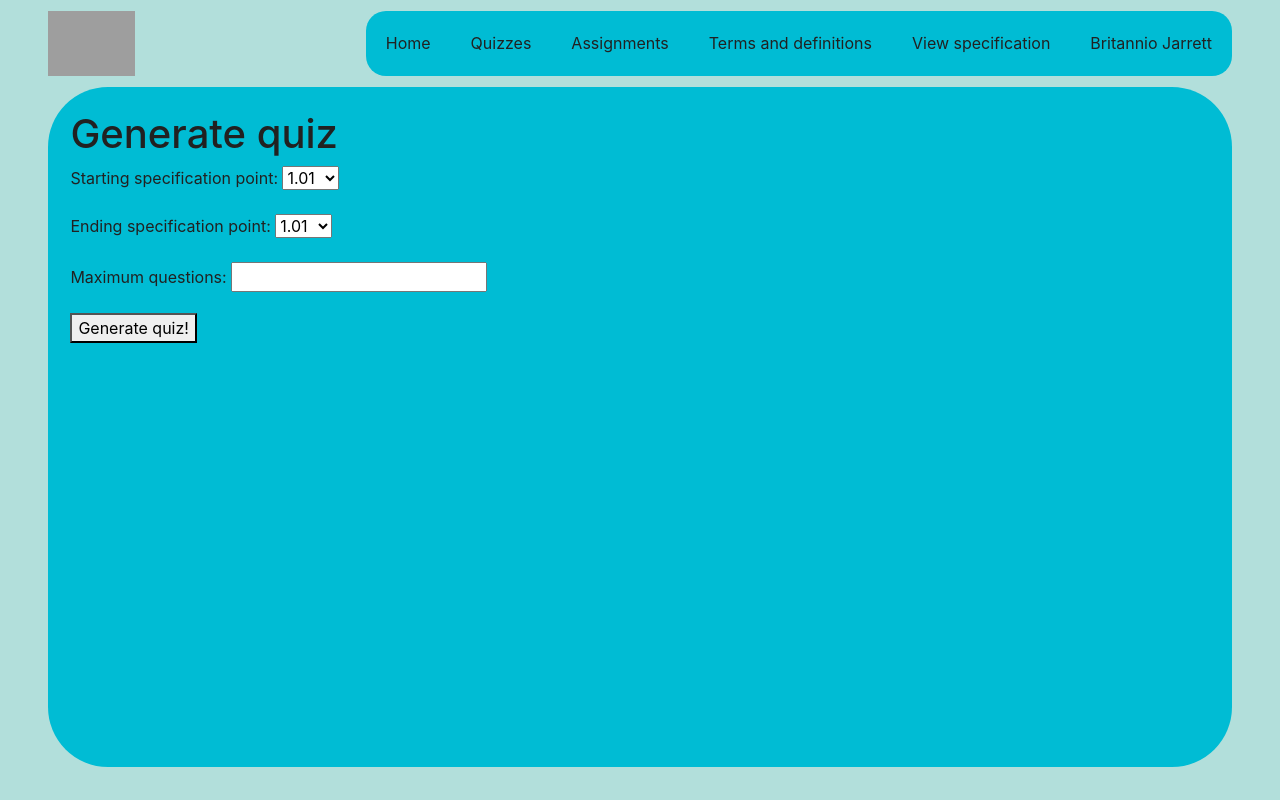
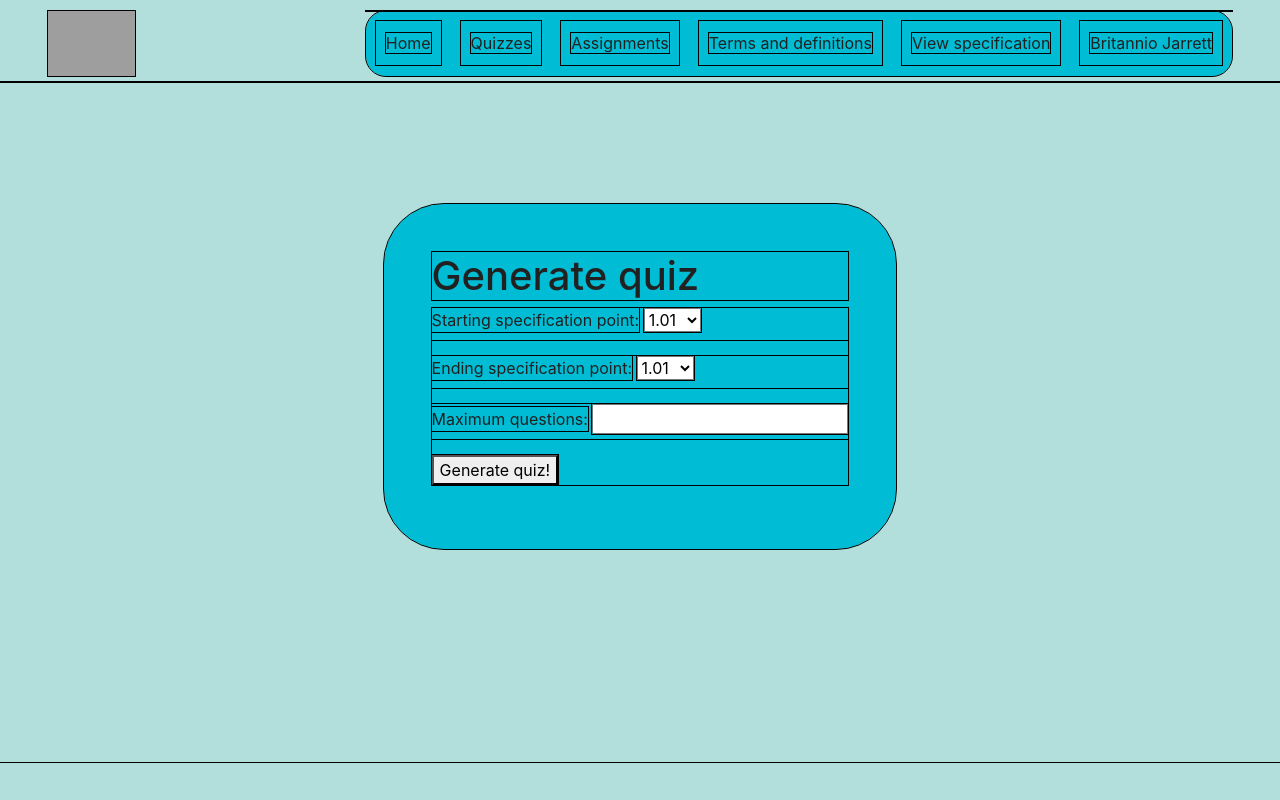
Before and after one commit to ottowhite/sci-sense, a Django app: page /generate_quiz in a window 1280 px wide. Run offline with Django 3.2, Linux system fonts and the light colour scheme; some libraries are stand-ins or nearby versions; grey boxes are pictures that could not be loaded.

Commit message:
fix quiz generation CSS

```diff
--- a/main_app/templates/main_app/base.html
+++ b/main_app/templates/main_app/base.html
@@ -29,7 +29,7 @@
                 /* used for making all element boundaries visible
                 in order to improve website formatting and maintainability */
                 * {
-                    outline: 0px black solid;
+                    outline: 1px black solid;
                 }
 
                 body {
--- a/main_app/templates/main_app/generate_quiz.html
+++ b/main_app/templates/main_app/generate_quiz.html
@@ -4,11 +4,19 @@
 {% block stylesheets %}
     {{ block.super }}
 
+    <style id='generate-quiz-css'>
+        #content {
+            padding: 3em;
+            margin-bottom: 6em;
+
+            justify-self: center;
+            align-self: center;
+        }
+    </style>
 {% endblock %}
 
 {% block scripts %}
     {{ block.super }}
-
 {% endblock %}
 
 {% block content %}
@@ -21,5 +29,4 @@
 
         <button type="submit">Generate quiz!</button>
     </form>
-
 {% endblock content %}
--- a/main_app/templates/main_app/logged_in.html
+++ b/main_app/templates/main_app/logged_in.html
@@ -9,16 +9,23 @@
         as it is responsible for styling the navigation bar and
         empty content block */
 
+        /* Overall wrapper CSS */
+        #wrapper {
+            position: relative;
+
+            height: 100%;
+        }
+
         /* navbar CSS */
         #top-bar-wrapper {
             display: grid;
             grid-template-columns: 1fr 9fr;
-            grid-gap: 0.7em;
 
 
             padding-top: 0.7em;
-            margin-right: 3em;
-            margin-left: 3em;
+            padding-right: 3em;
+            padding-left: 3em;
+            padding-bottom: 0.35em;
         }
 
         #nav-box {
@@ -58,9 +65,13 @@
 
         /* Content CSS */
         .content-wrapper {
-            margin-right: 3em;
-            margin-left: 3em;
-            margin-top: 0.7em;
+            display: grid;
+
+            padding-right: 3em;
+            padding-left: 3em;
+            padding-top: 0.35em;
+
+            height: 85%;
         }
 
         .box {
@@ -69,15 +80,12 @@
             color: var(--primary-text);
             background-color: var(--primary-content);
         }
-
-        #content {
-            height: 85%;
-        }
     </style>
 {% endblock %}
 
 {% block body %}
 
+    <div id="wrapper">
         <!-- Wrapper for all navigation/top-bar related elements for all  -->
         <div id="top-bar-wrapper">
 
@@ -117,6 +125,8 @@
                 {% endblock content %}
             </div>
         </div>
+    </div>
+
 
 
 {% endblock body %}
--- a/main_app/templates/main_app/quiz.html
+++ b/main_app/templates/main_app/quiz.html
@@ -149,6 +149,10 @@
             background-color: var(--primary-hover);
         }
 
+        #content-wrapper {
+            height: 85%;
+        }
+
     </style>
 {% endblock %}
 
@@ -278,7 +282,7 @@
     <div id="context">
         <!-- The question queryset is iterated over, creating all question context elements -->
         {% for question in question_data %}
-            <h1 class="question-header q{{ forloop.counter }}">Question {{ forloop.counter }} (Spec: {{ question.spec_point }})</h1>
+            <h2 class="question-header q{{ forloop.counter }}">Question {{ forloop.counter }} (Spec: {{ question.spec_point }})</h1>
             <p class="question-paragraph q{{ forloop.counter }}">
                 {{ question.question }}
             </p>
--- a/main_app/views.py
+++ b/main_app/views.py
@@ -91,8 +91,13 @@ class QuizView(TemplateView):
         # are in the wrong order
         (start, end) = (end, start) if start > end else (start, end)
 
-        # ensuring that there can be no more than 30 questions in a quiz
-        maximum = 30 if maximum > 30 else maximum
+        # ensuring that there can be no more than 30 questions in a quiz, and that numbers below 1 give a max of 10
+        if maximum > 30:
+            maximum = 30
+        elif maximum < 1:
+            maximum = 10
+        # ensuring that there are a valid number of questions entered
+
 
         # also adds a randomly ordered queryset of given length within the given range, containing questions
         args = {
```
Also changed, not shown: main_app/templates/main_app/home.html (+9 -0 lines). Lines whose indentation alone changed are shown as unchanged.
